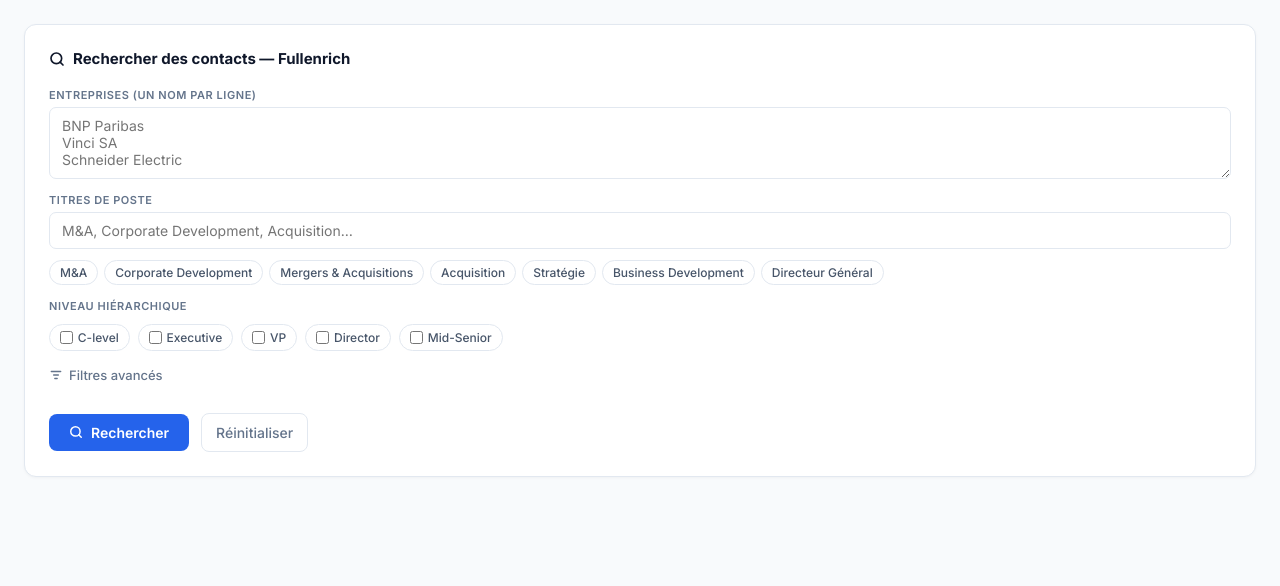
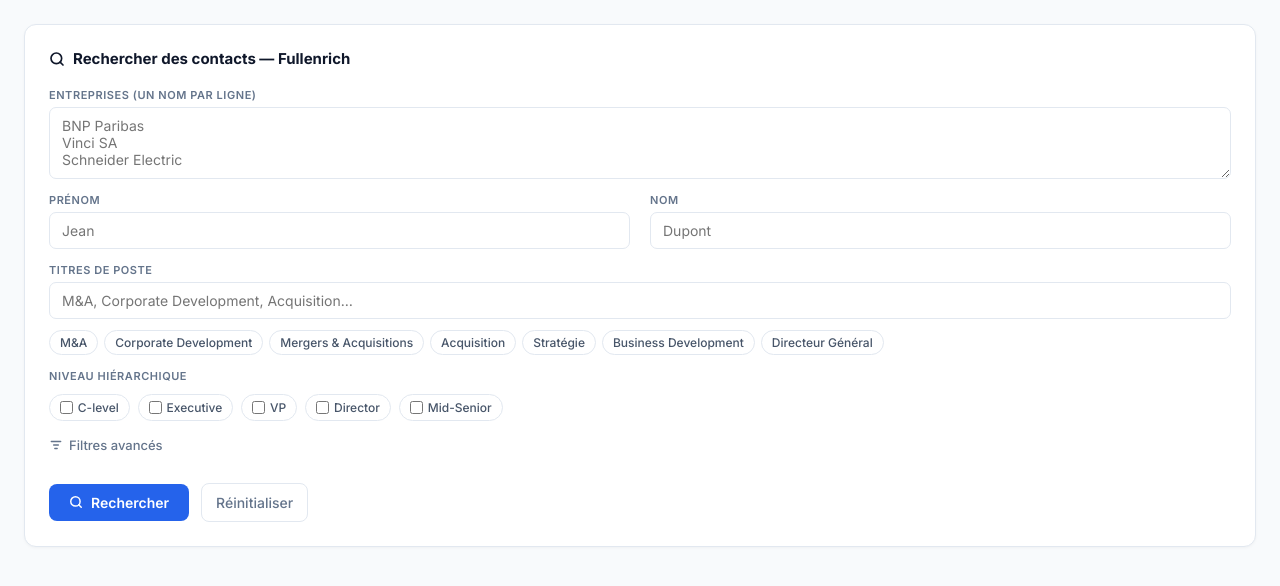
Before and after one commit to juliette-mb/recherche-entreprises, a Flask app: page /contacts in a window 1280 px wide. Shown: the part 61-647 px from the top of the page. Run offline with Flask 3, Linux system fonts and the light colour scheme; the visitor is signed in with stand-in values (Sample User, id 1).

Commit message:
feat: add firstname/lastname filters to contacts search

```diff
--- a/app.py
+++ b/app.py
@@ -677,6 +677,13 @@ def api_contacts_search():
 
     payload = {}
 
+    # Nom / prénom → person_names
+    firstname = (data.get("firstname") or "").strip()
+    lastname  = (data.get("lastname")  or "").strip()
+    if firstname or lastname:
+        name_value = " ".join(filter(None, [firstname, lastname]))
+        payload["person_names"] = [{"value": name_value, "exact_match": False, "exclude": False}]
+
     if data.get("company_names"):
         f = _filters(data["company_names"])
         if f:
@@ -717,6 +724,7 @@ def api_contacts_search():
     if not any(payload.get(k) for k in (
         "current_company_names", "current_company_domains",
         "current_position_titles", "person_names",
+        "current_position_seniority_level", "person_locations",
     )):
         return jsonify({"error": "Renseignez au moins un nom d'entreprise, un domaine ou un titre de poste."}), 400
 
--- a/templates/contacts.html
+++ b/templates/contacts.html
@@ -224,6 +224,16 @@
           <textarea id="f-companies" placeholder="BNP Paribas&#10;Vinci SA&#10;Schneider Electric" rows="3"></textarea>
         </div>
 
+        <!-- Nom / Prénom -->
+        <div class="field-group">
+          <label class="field-label">Prénom</label>
+          <input type="text" id="f-firstname" placeholder="Jean">
+        </div>
+        <div class="field-group">
+          <label class="field-label">Nom</label>
+          <input type="text" id="f-lastname" placeholder="Dupont">
+        </div>
+
         <!-- Titres de poste -->
         <div class="field-group full">
           <label class="field-label">Titres de poste</label>
@@ -399,6 +409,8 @@
 
     // ── Construction du payload ──────────────────────────────────────────────
     function buildPayload(offset = 0) {
+      const firstname = document.getElementById('f-firstname').value.trim();
+      const lastname  = document.getElementById('f-lastname').value.trim();
       const companies = document.getElementById('f-companies').value.trim();
       const titles    = document.getElementById('f-titles').value.trim();
       const location  = document.getElementById('f-location').value.trim();
@@ -412,6 +424,8 @@
       });
 
       return {
+        firstname:        firstname,
+        lastname:         lastname,
         company_names:    companies,
         position_titles:  titles,
         seniority_levels: seniority,
@@ -705,6 +719,8 @@
 
     // ── Reset ────────────────────────────────────────────────────────────────
     function resetForm() {
+      document.getElementById('f-firstname').value = '';
+      document.getElementById('f-lastname').value = '';
       document.getElementById('f-companies').value = '';
       document.getElementById('f-titles').value = '';
       document.getElementById('f-location').value = '';
@@ -730,6 +746,8 @@
 
     function _saveState() {
       const form = {
+        firstname: document.getElementById('f-firstname').value,
+        lastname:  document.getElementById('f-lastname').value,
         companies: document.getElementById('f-companies').value,
         titles:    document.getElementById('f-titles').value,
         location:  document.getElementById('f-location').value,
@@ -752,6 +770,8 @@
 
         // Restaurer le formulaire
         const f = state.form || {};
+        if (f.firstname) document.getElementById('f-firstname').value = f.firstname;
+        if (f.lastname)  document.getElementById('f-lastname').value  = f.lastname;
         if (f.companies) document.getElementById('f-companies').value = f.companies;
         if (f.titles)    document.getElementById('f-titles').value    = f.titles;
         if (f.location)  document.getElementById('f-location').value  = f.location;
```
